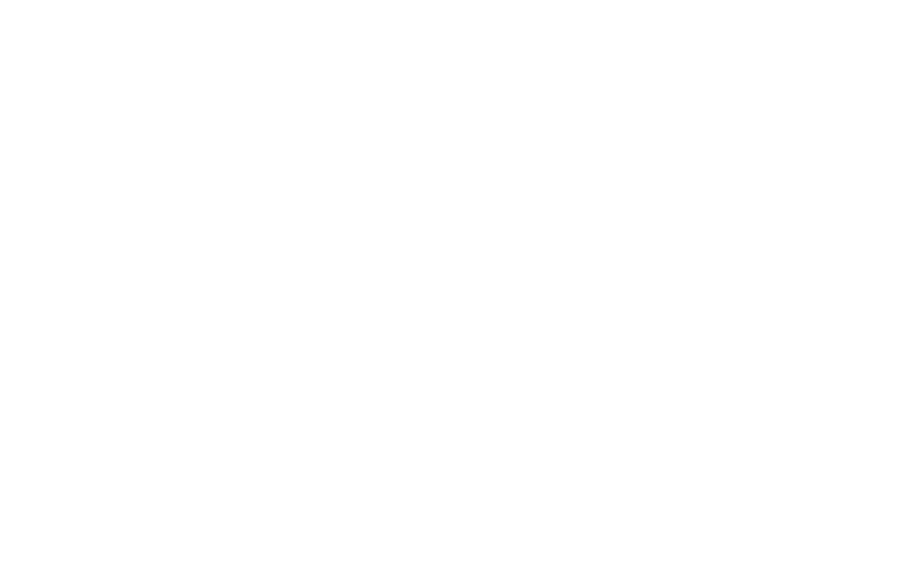
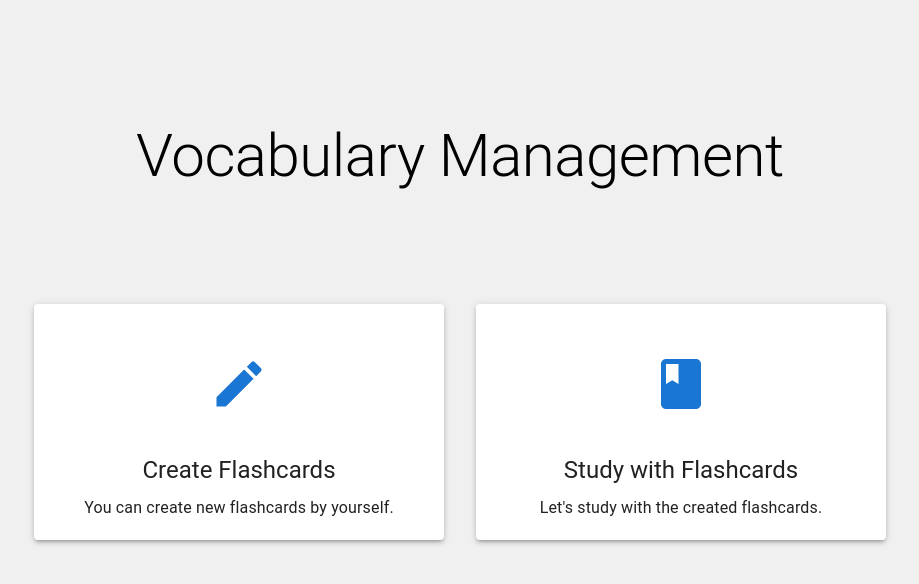
Before and after one commit to Marley-Mulvin-Broome/tech-translator, a React (Create React App) app in the folder frontend/: page /vocabulary in a window 1280 px wide. Shown: the top 584 px of the page, without its empty margins (180-1099 px from the left). Built offline with nearby package versions, Linux system fonts and the light colour scheme.

Commit message:
Vocabulary作成

```diff
--- a/frontend/src/App.tsx
+++ b/frontend/src/App.tsx
@@ -5,6 +5,8 @@
 import NewsPage from './components/News/NewsPage'; // 最新ニュースページコンポーネントをインポート
 import VocabularyPage from './components/Vocabulary/VocabularyPage'; // 単語管理ページコンポーネントをインポート
 import LearningPage from './components/Learning/LearningPage'; // サイト選択学習ページコンポーネントをインポート
+import CreateFlashcardsPage from './components/Vocabulary/CreateFlashcardsPage';
+import StudyWithFlashcardsPage from './components/Vocabulary/StudyWithFlashcardsPage';
 
 const App: React.FC = () => {
   const [isLoggedIn, setIsLoggedIn] = useState(false);
@@ -24,6 +26,8 @@
         <Route path="/news" element={<NewsPage />} />
         <Route path="/vocabulary" element={<VocabularyPage />} />
         <Route path="/learning" element={<LearningPage />} />
+        <Route path="/create-flashcards" element={<CreateFlashcardsPage />} />
+        <Route path="/study-with-flashcards" element={<StudyWithFlashcardsPage />} />
       </Routes>
     </Router>
   );
--- /dev/null
+++ b/frontend/src/components/Vocabulary/CreateFlashcardsPage.tsx
@@ -0,0 +1,191 @@
+import React, { useState } from 'react';
+import {
+  Button,
+  Container,
+  Grid,
+  IconButton,
+  TextField,
+  Typography,
+  Paper,
+  CardContent,
+  Card,
+  CardActions,
+  Box,
+} from '@mui/material';
+import ArrowBackIcon from '@mui/icons-material/ArrowBack';
+import SaveIcon from '@mui/icons-material/Save';
+import VisibilityIcon from '@mui/icons-material/Visibility';
+import VisibilityOffIcon from '@mui/icons-material/VisibilityOff';
+
+interface Flashcard {
+  english: string;
+  japanese: string;
+}
+
+interface Vocabulary {
+  title: string;
+  flashcards: Flashcard[];
+}
+
+const CreateFlashcardsPage: React.FC = () => {
+  const [vocabularyTitle, setVocabularyTitle] = useState('');
+  const [englishFlashcard, setEnglishFlashcard] = useState('');
+  const [japaneseFlashcard, setJapaneseFlashcard] = useState('');
+  const [vocabularies, setVocabularies] = useState<Vocabulary[]>([]);
+  const [currentVocabularyIndex, setCurrentVocabularyIndex] = useState<number | null>(null);
+  const [showJapanese, setShowJapanese] = useState<{ [key: number]: boolean }>({});
+
+  const handleSaveVocabulary = () => {
+    if (vocabularyTitle) {
+      const newVocabulary: Vocabulary = { title: vocabularyTitle, flashcards: [] };
+      setVocabularies([...vocabularies, newVocabulary]);
+      setVocabularyTitle('');
+    }
+  };
+
+  const handleSaveFlashcard = () => {
+    if (currentVocabularyIndex !== null && englishFlashcard && japaneseFlashcard) {
+      const newFlashcard: Flashcard = { english: englishFlashcard, japanese: japaneseFlashcard };
+      const updatedVocabularies = [...vocabularies];
+      updatedVocabularies[currentVocabularyIndex].flashcards.push(newFlashcard);
+      setVocabularies(updatedVocabularies);
+      setEnglishFlashcard('');
+      setJapaneseFlashcard('');
+    }
+  };
+
+  const toggleShowJapanese = (index: number) => {
+    setShowJapanese((prevShowJapanese) => ({
+      ...prevShowJapanese,
+      [index]: !prevShowJapanese[index],
+    }));
+  };
+
+  return (
+    <Container maxWidth="md">
+      {currentVocabularyIndex === null ? (
+        <>
+          <Typography variant="h4" align="center" gutterBottom>
+            Create Vocabulary
+          </Typography>
+          <Grid container spacing={2}>
+            <Grid item xs={12}>
+              <TextField
+                fullWidth
+                label="Vocabulary Title"
+                variant="outlined"
+                value={vocabularyTitle}
+                onChange={(e) => setVocabularyTitle(e.target.value)}
+              />
+            </Grid>
+          </Grid>
+          <Button
+            variant="contained"
+            color="primary"
+            startIcon={<SaveIcon />}
+            onClick={handleSaveVocabulary}
+            style={{ marginTop: '20px' }}
+          >
+            Save Vocabulary
+          </Button>
+          <Typography variant="h5" style={{ marginTop: '20px' }}>
+            Saved Vocabularies:
+          </Typography>
+          <ul>
+            {vocabularies.map((vocabulary, index) => (
+              <li key={index}>
+                <strong>{vocabulary.title}</strong>
+                <Button
+                  variant="outlined"
+                  color="primary"
+                  onClick={() => setCurrentVocabularyIndex(index)}
+                >
+                  Open Vocabulary
+                </Button>
+              </li>
+            ))}
+          </ul>
+        </>
+      ) : (
+        <>
+          <Typography variant="h4" align="center" gutterBottom>
+            Create Flashcard
+          </Typography>
+          <IconButton
+            onClick={() => setCurrentVocabularyIndex(null)}
+            style={{ marginBottom: '20px' }}
+          >
+            <ArrowBackIcon />
+          </IconButton>
+          <Paper elevation={3} style={{ padding: '20px' }}>
+            <Grid container spacing={2}>
+              <Grid item xs={12} sm={6}>
+                <TextField
+                  fullWidth
+                  label="English"
+                  variant="outlined"
+                  value={englishFlashcard}
+                  onChange={(e) => setEnglishFlashcard(e.target.value)}
+                />
+              </Grid>
+              <Grid item xs={12} sm={6}>
+                <TextField
+                  fullWidth
+                  label="Japanese"
+                  variant="outlined"
+                  value={japaneseFlashcard}
+                  onChange={(e) => setJapaneseFlashcard(e.target.value)}
+                />
+              </Grid>
+            </Grid>
+            <Button
+              variant="contained"
+              color="primary"
+              startIcon={<SaveIcon />}
+              onClick={handleSaveFlashcard}
+              style={{ marginTop: '20px' }}
+            >
+              Save Flashcard
+            </Button>
+          </Paper>
+          <Typography variant="h5" style={{ marginTop: '20px' }}>
+            Flashcards in {vocabularies[currentVocabularyIndex].title}:
+          </Typography>
+          <div style={{ display: 'flex', flexWrap: 'wrap' }}>
+            {vocabularies[currentVocabularyIndex].flashcards.map((flashcard, index) => (
+              <Card
+                key={index}
+                style={{
+                  width: 'calc(33.33% - 20px)',
+                  margin: '10px',
+                  cursor: 'pointer',
+                  display: 'flex',
+                  flexDirection: 'column',
+                }}
+                onClick={() => toggleShowJapanese(index)}
+              >
+                <CardContent>
+                  <Box display="flex" flexDirection="row" justifyContent="space-between">
+                    <Typography variant="body1">{flashcard.english}</Typography>
+                    {showJapanese[index] && (
+                      <Typography variant="body1">{flashcard.japanese}</Typography>
+                    )}
+                  </Box>
+                </CardContent>
+                <CardActions>
+                  {showJapanese[index] ? (
+                    <VisibilityOffIcon />
+                  ) : (
+                    <VisibilityIcon />
+                  )}
+                </CardActions>
+              </Card>
+            ))}
+          </div>
+        </>
+      )}
+    </Container>
+  );
+};
+
+export default CreateFlashcardsPage;
--- /dev/null
+++ b/frontend/src/components/Vocabulary/StudyWithFlashcardsPage.tsx
@@ -0,0 +1,9 @@
+import React from 'react'
+
+const StudyWithFlashcardsPage = () => {
+  return (
+    <div>StudyWithFlashcardsPage</div>
+  )
+}
+
+export default StudyWithFlashcardsPage
--- a/frontend/src/components/Vocabulary/VocabularyPage.tsx
+++ b/frontend/src/components/Vocabulary/VocabularyPage.tsx
@@ -1,9 +1,72 @@
 import React from 'react';
+import { Link } from 'react-router-dom';
+import {
+  Grid,
+  Typography,
+  Paper,
+  IconButton,
+  Container,
+  Box,
+} from '@mui/material';
+import CreateIcon from '@mui/icons-material/Create';
+import BookIcon from '@mui/icons-material/Book';
 
-const VocabularyPage = () => {
+const VocabularyPage: React.FC = () => {
   return (
-    <div>
-      {/* 単語管理ページのコンテンツをここに追加 */}
+    <div style={{ backgroundColor: '#f0f0f0', minHeight: '100vh' }}>
+      <Container maxWidth="md">
+        <Box mb={4}>
+          <Typography variant="h2" align="center" gutterBottom style={{ paddingTop: '120px' }}>
+            Vocabulary Management
+          </Typography>
+        </Box>
+        <Grid container spacing={4} justifyContent="center" style={{ marginTop: '80px' }}>
+          <Grid item xs={12} sm={6}>
+          <Link to="/create-flashcards" style={{ textDecoration: 'none' }}>
+            <Paper elevation={3} style={{ padding: '20px', textAlign: 'center' }}>
+              <Box display="flex" justifyContent="center" alignItems="center" height="120px">
+                  <IconButton
+                    color="primary"
+                    aria-label="Create Vocabulary"
+                    component="span"
+                    style={{ fontSize: 60 }}
+                  >
+                    <CreateIcon fontSize="inherit" />
+                  </IconButton>
+              </Box>
+              <Typography variant="h5" align="center" style={{ marginTop: '10px' }}>
+                Create Flashcards
+              </Typography>
+              <Typography variant="body1" align="center" style={{ marginTop: '10px' }}>
+                You can create new flashcards by yourself.
+              </Typography>
+            </Paper>
+            </Link>
+          </Grid>
+          <Grid item xs={12} sm={6}>
+          <Link to="/study-with-flashcards" style={{ textDecoration: 'none' }}>
+            <Paper elevation={3} style={{ padding: '20px', textAlign: 'center' }}>
+              <Box display="flex" justifyContent="center" alignItems="center" height="120px">
+                  <IconButton
+                    color="primary"
+                    aria-label="View Existing Vocabulary"
+                    component="span"
+                    style={{ fontSize: 60 }}
+                  >
+                    <BookIcon fontSize="inherit" />
+                  </IconButton>
+              </Box>
+              <Typography variant="h5" align="center" style={{ marginTop: '10px' }}>
+                Study with Flashcards
+              </Typography>
+              <Typography variant="body1" align="center" style={{ marginTop: '10px' }}>
+                Let's study with the created flashcards.
+              </Typography>
+            </Paper>
+            </Link>
+          </Grid>
+        </Grid>
+      </Container>
     </div>
   );
 };
```
